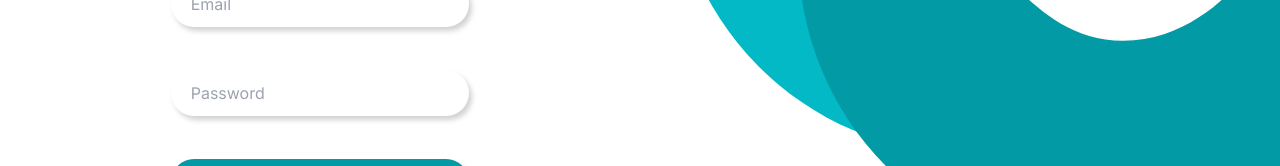
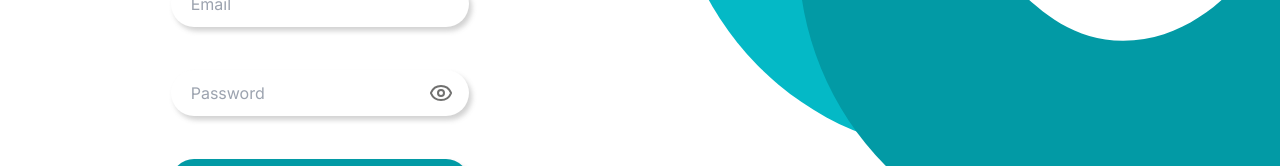
Before and after one commit to SubhayanDas08/ase_grp2, a React (Vite) app in the folder frontend/apps/desktop/: page / in a window 1280 px wide. Shown: the part 280-446 px from the top of the page. Built offline with nearby package versions, Linux system fonts and the light colour scheme.

Commit message:
Basic functionalities login registration

```diff
--- a/frontend/apps/desktop/src/pages/CreateAccount.tsx
+++ b/frontend/apps/desktop/src/pages/CreateAccount.tsx
@@ -1,11 +1,36 @@
 import Logo from "../assets/Logo.svg";
 import GoogleLogo from "../assets/GoogleLogo.svg";
-import { useState } from "react";
+import { useState, ChangeEvent } from "react";
 import { Eye, EyeOff } from "lucide-react";
 import { Link } from "react-router-dom";
 
+interface FormDataInterface {
+    firstName: string,
+    lastName: string,
+    email: string,
+    phoneNb: string,
+    password: string
+}
+
 export default function CreateAccount() {
     const [showPassword, setShowPassword] = useState(false);
+
+    const [formData, setFormData] = useState<FormDataInterface>({
+        firstName: "",
+        lastName: "",
+        email: "",
+        phoneNb: "",
+        password: "",
+    });
+
+    const handleFormData = (e: ChangeEvent<HTMLInputElement>) => {
+        const { name, value } = e.target;
+        setFormData((prevState) => ({
+          ...prevState,
+          [name]: value,
+        }));
+    };
+
     return (
         <div className="flex h-full w-full">
             <div className="flex justify-center h-full w-1/2">
@@ -22,24 +47,24 @@ export default function CreateAccount() {
                         <div className="text-center h-1/2">
                             <div className="flex justify-center items-center h-1/5">
                                 <div className="flex justify-center gap-2">
-                                    <input placeholder="First Name" className="nameFormInput" />
-                                    <input placeholder="Last Name" className="nameFormInput" />
+                                    <input type="text" name="firstName" placeholder="First Name" className="nameFormInput" onChange={handleFormData}/>
+                                    <input type="text" name="lastName" placeholder="Last Name" className="nameFormInput" value={formData.lastName} onChange={handleFormData}/>
                                 </div>
                             </div>
                             <div className="flex justify-center items-center h-1/5">
-                                <input placeholder="Email" className="flex items-center loginRegistrationFormInput"/>
+                                <input type="text" name="email" placeholder="Email" className="flex items-center loginRegistrationFormInput" value={formData.email} onChange={handleFormData}/>
                             </div>
                             <div className="flex justify-center items-center h-1/5">
-                                <input placeholder="Phone Number" className="flex items-center loginRegistrationFormInput"/>
+                                <input type="text" name="phoneNb" placeholder="Phone Number" className="flex items-center loginRegistrationFormInput " value={formData.phoneNb} onChange={handleFormData}/>
                             </div>
                             <div className="flex justify-center items-center h-1/5">
-                                <input type={showPassword ? "text" : "password"} placeholder="Password" className="loginRegistrationFormInput ms-6"/>
+                                <input name="password" type={showPassword ? "text" : "password"} placeholder="Password" className="loginRegistrationFormInput ms-6" value={formData.password} onChange={handleFormData}/>
                                 <button type="button" onClick={() => setShowPassword(!showPassword)} className="-translate-x-10">
                                     {showPassword ? (<EyeOff className="w-6 h-6 secondaryColor" /> ) : (<Eye className="w-6 h-6 secondaryColor" />)}
                                 </button>
                             </div>
                             <div className="flex justify-center items-center h-1/5">
-                                <button className="loginRegistrationButton">
+                                <button className="loginRegistrationButton" onClick={() => console.log(formData)}>
                                     Sign up
                                 </button>
                             </div>
--- a/frontend/apps/desktop/src/pages/Login.tsx
+++ b/frontend/apps/desktop/src/pages/Login.tsx
@@ -1,8 +1,29 @@
 import Logo from "../assets/Logo.svg";
 import GoogleLogo from "../assets/GoogleLogo.svg";
+import { useState, ChangeEvent } from "react";
 import { Link } from "react-router-dom";
+import { Eye, EyeOff } from "lucide-react";
+
+interface FormDataInterface {
+    email: string,
+    password: string
+}
 
 export default function Login() {
+    const [showPassword, setShowPassword] = useState(false);
+    const [formData, setFormData] = useState<FormDataInterface>({
+        email: "",
+        password: "",
+    });
+
+    const handleFormData = (e: ChangeEvent<HTMLInputElement>) => {
+        const { name, value } = e.target;
+        setFormData((prevState) => ({
+          ...prevState,
+          [name]: value,
+        }));
+    };
+
     return (
         <div className="flex h-full w-full">
             <div className="flex justify-center h-full w-1/2">
@@ -18,13 +39,16 @@ export default function Login() {
                         </div>
                         <div className="text-center h-1/2">
                             <div className="flex justify-center items-center h-1/3">
-                                <input placeholder="Email" className="flex items-center loginRegistrationFormInput"/>
+                                <input type="text" name="email" placeholder="Email" className="flex items-center loginRegistrationFormInput" value={formData.email} onChange={handleFormData}/>
                             </div>
                             <div className="flex justify-center items-center h-1/3">
-                                <input placeholder="Password" className="flex items-center loginRegistrationFormInput"/>
+                                <input name="password" type={showPassword ? "text" : "password"} placeholder="Password" className="loginRegistrationFormInput ms-6" value={formData.password} onChange={handleFormData}/>
+                                <button type="button" onClick={() => setShowPassword(!showPassword)} className="-translate-x-10">
+                                    {showPassword ? (<EyeOff className="w-6 h-6 secondaryColor" /> ) : (<Eye className="w-6 h-6 secondaryColor" />)}
+                                </button>
                             </div>
                             <div className="flex justify-center items-center h-1/3 ">
-                                <button className="loginRegistrationButton">
+                                <button className="loginRegistrationButton"  onClick={() => console.log(formData)}>
                                     Log In
                                 </button>
                             </div>
```
